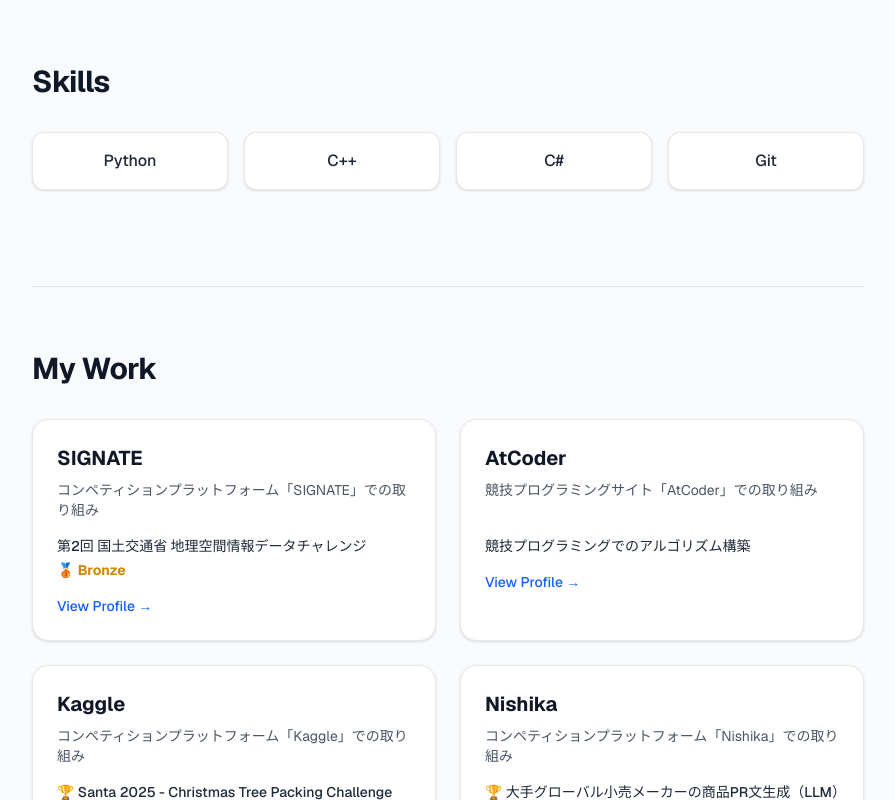
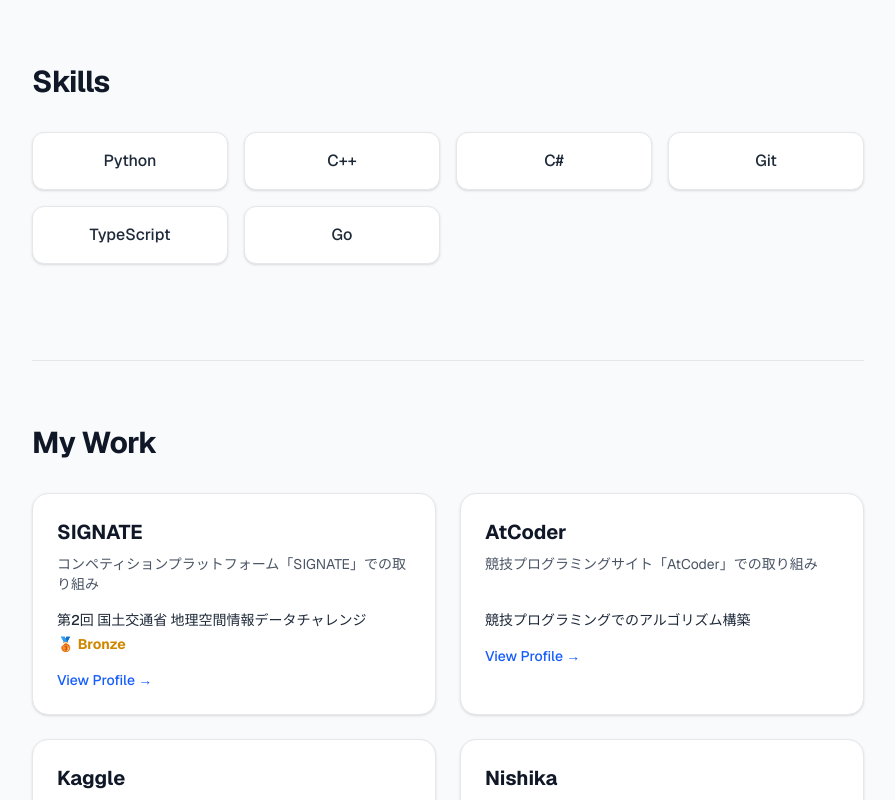
Before and after one commit to Nasubiman/nasubi_web, a Next.js app: page / in a window 1280 px wide. Shown: the part 960-1760 px from the top of the page, without its empty margins (192-1087 px from the left). Built offline with nearby package versions, Linux system fonts and the light colour scheme.

Commit message:
update ReADME

```diff
--- a/app/page.tsx
+++ b/app/page.tsx
@@ -98,7 +98,7 @@
             <section id="skills" className="border-t border-gray-200 pt-16">
               <h2 className="text-3xl font-bold tracking-tight text-gray-900 mb-8">Skills</h2>
               <div className="grid grid-cols-2 md:grid-cols-4 gap-4">
-                {['Python', 'C++', 'C#', 'Git'].map(skill => (
+                {['Python', 'C++', 'C#', 'Git', 'TypeScript', 'Go'].map(skill => (
                   <div key={skill} className="bg-white border border-gray-200 rounded-xl p-4 text-center shadow-sm hover:shadow-md hover:border-blue-300 transition-all">
                     <p className="font-medium text-gray-800">{skill}</p>
                   </div>
```
Also changed, not shown: 1 other file (tests, documents, lock files or other folders).
